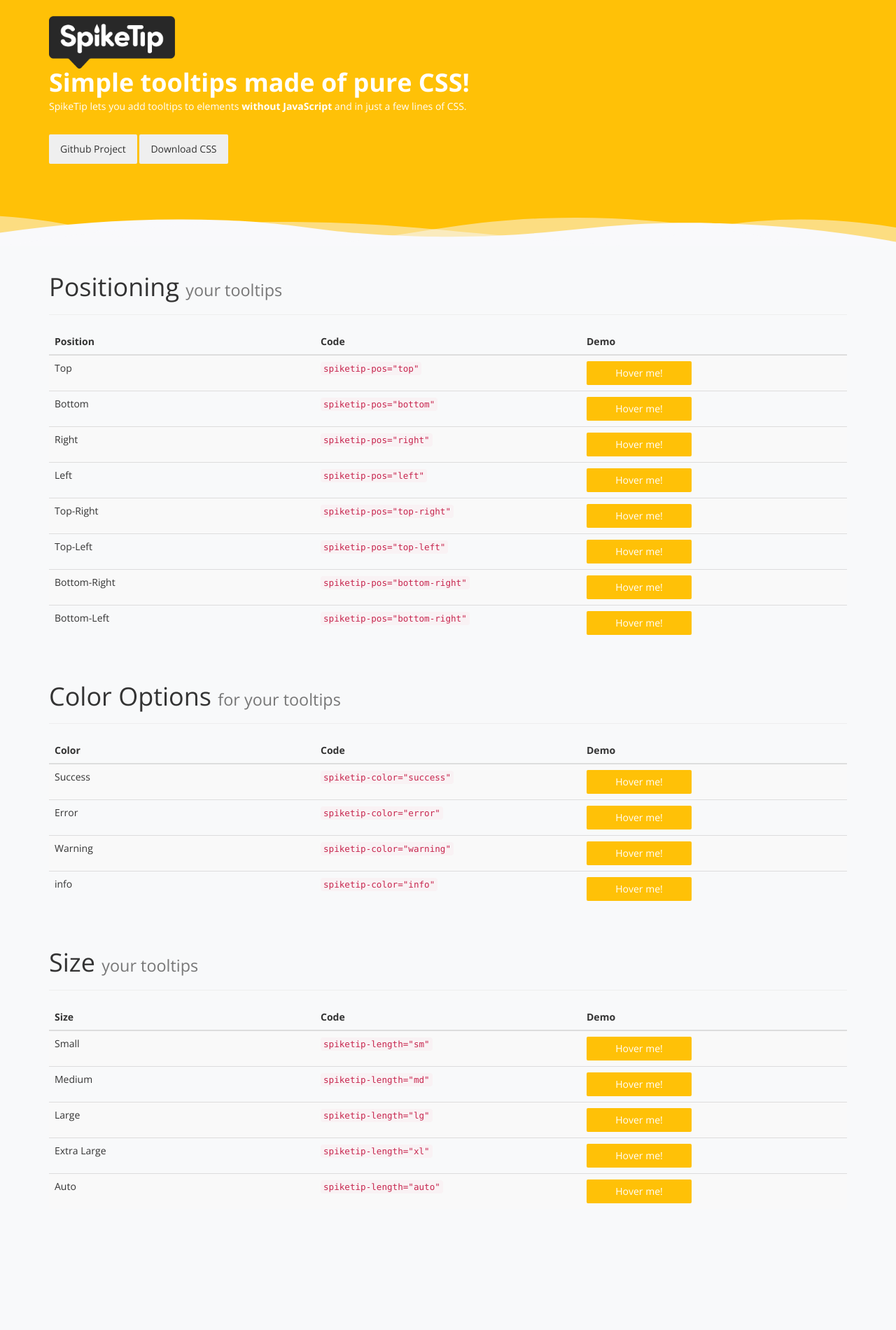
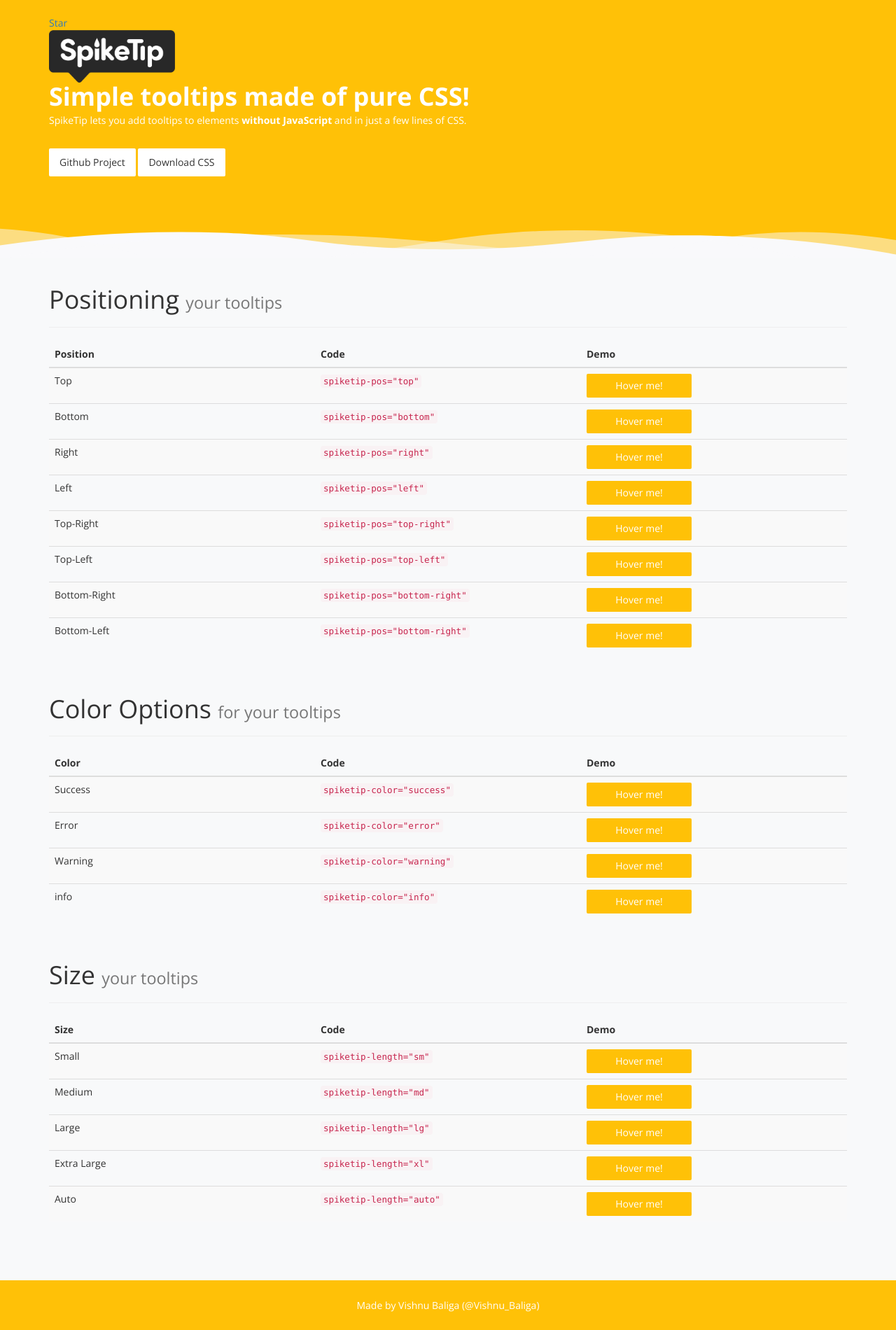
Before and after one commit to VishnuBaliga/SpikeTip, a website: page index.html in a window 1280 px wide. Shown: the part 63-1963 px from the top of the page at 70% size. Before the commit the page ends 1810 px from the top, so only its background shows below. Drawn offline with nearby package versions, Linux system fonts and the light colour scheme.

Commit message:
website footer and links updated

```diff
--- a/css/styles.css
+++ b/css/styles.css
@@ -45,10 +45,11 @@ html,body{
     border-radius: 2px;
     padding: 10px 15px;
     margin: 25px auto;
+    border: none;
 
 }
 .btn-demo{
-    background-color: #ffc107;;
+    background-color: #ffc107;
     border-radius: 2px;
     min-width: 150px;
     color: #fff;
@@ -66,3 +67,15 @@ html,body{
 .table.table-striped{
     table-layout: fixed;
 }
+
+footer{
+    margin-top: 5%;
+    padding: 2% 0;
+    background-color:  #ffc107;
+}
+footer p,footer a{
+    color: #fff;
+    text-align: center;
+    margin:0;
+}
+footer a:hover{color: #fff;}
--- a/index.html
+++ b/index.html
@@ -4,8 +4,13 @@
     <meta charset="utf-8">
     <meta http-equiv="X-UA-Compatible" content="IE=edge">
     <meta name="viewport" content="width=device-width, initial-scale=1">
+
+
     <!-- The above 3 meta tags *must* come first in the head; any other head content must come *after* these tags -->
     <title>SpikeTip - Tooltips</title>
+
+    <link rel="shortcut icon" href="img/favicon.ico" type="image/x-icon">
+    <link rel="icon" href="img/favicon.ico" type="image/x-icon">
 
     <!-- Bootstrap -->
     <link href="css/bootstrap.min.css" rel="stylesheet">
@@ -13,6 +18,9 @@
     <link href="./spiketip.css" rel="stylesheet">
 
     <link href="https://fonts.googleapis.com/css?family=Open+Sans:400,700" rel="stylesheet">
+
+    <!-- Place this tag in your head or just before your close body tag. -->
+    <script async defer src="https://buttons.github.io/buttons.js"></script>
 
     <!-- HTML5 shim and Respond.js for IE8 support of HTML5 elements and media queries -->
     <!-- WARNING: Respond.js doesn't work if you view the page via file:// -->
@@ -29,11 +37,16 @@
                         <div class="container">
                                 <div class="row banner-content">
                                     <div class="col-md-12">
+                                         <!-- Place this tag where you want the button to render. -->
+                                            <a class="github-button" href="https://github.com/VishnuBaliga/SpikeTip" data-size="large" aria-label="Star VishnuBaliga/SpikeTip on GitHub">Star</a>
+                                            <br/>
                                             <img class="main-logo" src="./img/spiketip-logo.png" alt="SpikeTip Logo" />
                                             <h1>Simple tooltips made of pure CSS!</h1>
                                             <p>SpikeTip lets you add tooltips to elements <strong>without JavaScript</strong> and in just a few lines of CSS.</p>
-                                            <button class="btn btn-action">Github Project</button>
-                                            <button class="btn btn-action">Download CSS</button>
+
+
+                                            <a class="btn btn-default btn-action" href="https://github.com/VishnuBaliga/SpikeTip" target="_blank">Github Project</a>
+                                            <a class="btn btn-default btn-action" href="https://github.com/VishnuBaliga/SpikeTip/blob/master/spiketip.css" target="_blank">Download CSS</a>
                                     </div>
                                 </div>
                             </div>
@@ -158,22 +171,22 @@
                                 <tr>
                                     <td>Success</td>
                                     <td><code>spiketip-color="success"</code></td>
-                                    <td><button class="btn btn-demo" spiketip-title="Whats up!" spiketip-color="success" spiketip-pos="top">Hover me!</button></td>
+                                    <td><button class="btn btn-demo" spiketip-title="Whats up!" spiketip-color="success" spiketip-pos="right">Hover me!</button></td>
                                 </tr>
                                 <tr>
                                     <td>Error</td>
                                     <td><code>spiketip-color="error"</code></td>
-                                    <td><button class="btn btn-demo" spiketip-title="Whats up!" spiketip-color="error" spiketip-pos="top">Hover me!</button></td>
+                                    <td><button class="btn btn-demo" spiketip-title="Whats up!" spiketip-color="error" spiketip-pos="right">Hover me!</button></td>
                                 </tr>
                                 <tr>
                                     <td>Warning</td>
                                     <td><code>spiketip-color="warning"</code></td>
-                                    <td><button class="btn btn-demo" spiketip-title="Whats up!" spiketip-color="warning" spiketip-pos="top">Hover me!</button></td>
+                                    <td><button class="btn btn-demo" spiketip-title="Whats up!" spiketip-color="warning" spiketip-pos="right">Hover me!</button></td>
                                 </tr>
                                 <tr>
                                     <td>info</td>
                                     <td><code>spiketip-color="info"</code></td>
-                                    <td><button class="btn btn-demo" spiketip-title="Whats up!" spiketip-color="info" spiketip-pos="top">Hover me!</button></td>
+                                    <td><button class="btn btn-demo" spiketip-title="Whats up!" spiketip-color="info" spiketip-pos="right">Hover me!</button></td>
                                 </tr>
                             </tbody>
                           </table>
@@ -228,9 +241,14 @@
         </div>
     </div>
 
-    <!-- jQuery (necessary for Bootstrap's JavaScript plugins) -->
-    <script src="https://ajax.googleapis.com/ajax/libs/jquery/1.12.4/jquery.min.js"></script>
-    <!-- Include all compiled plugins (below), or include individual files as needed -->
-    <script src="js/bootstrap.min.js"></script>
+    <footer>
+         <div class="container">
+             <div class="row">
+                 <div class="col-md-12">
+                     <center><p>Made by Vishnu Baliga (<a href="https://twitter.com/Vishnu_Baliga" target="_blank">@Vishnu_Baliga</a>)</p></center>
+                 </div>
+             </div>
+         </div>
+    </footer>
   </body>
 </html>
```
Also changed, not shown: img/favicon.ico (added).
